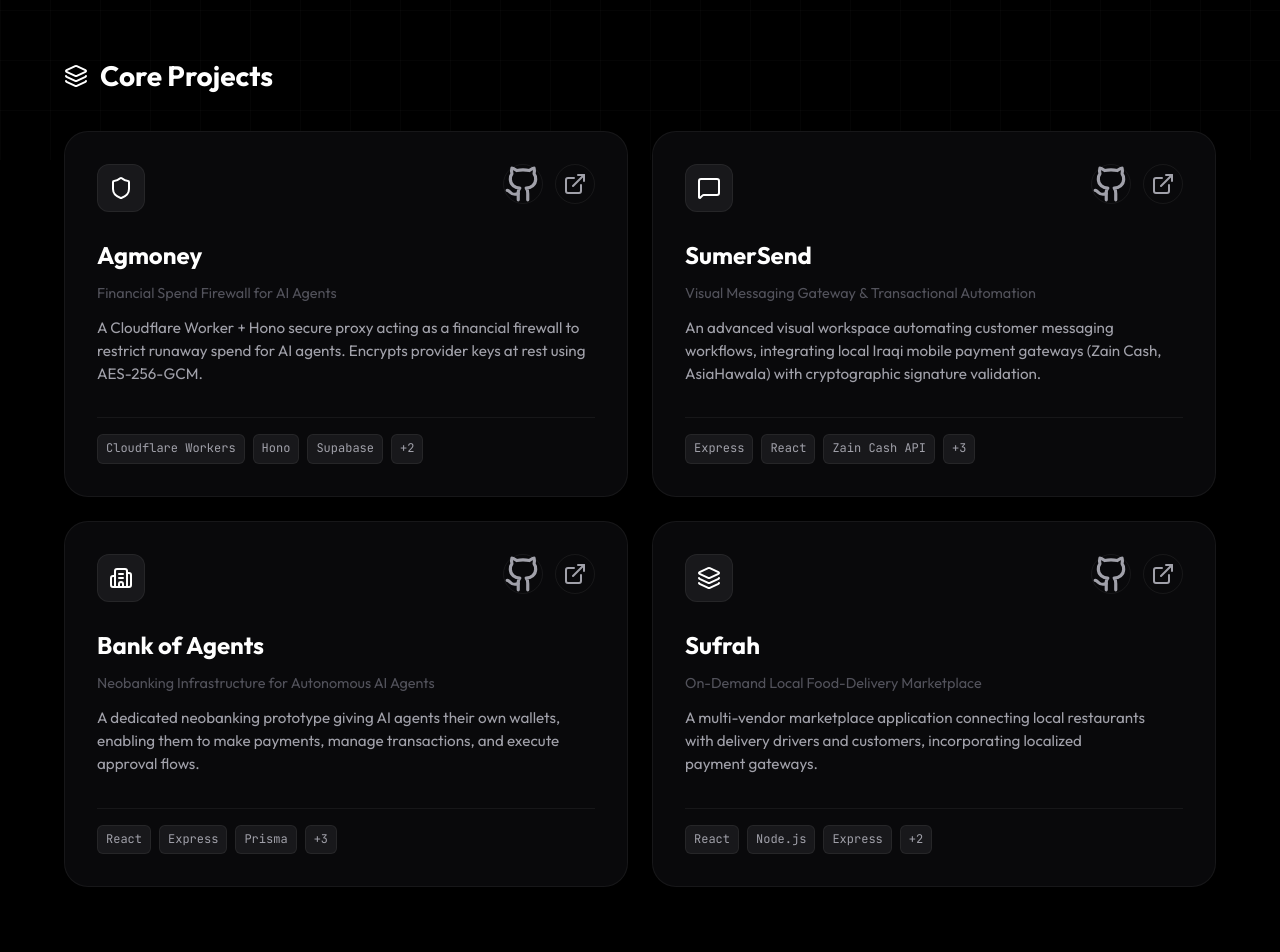
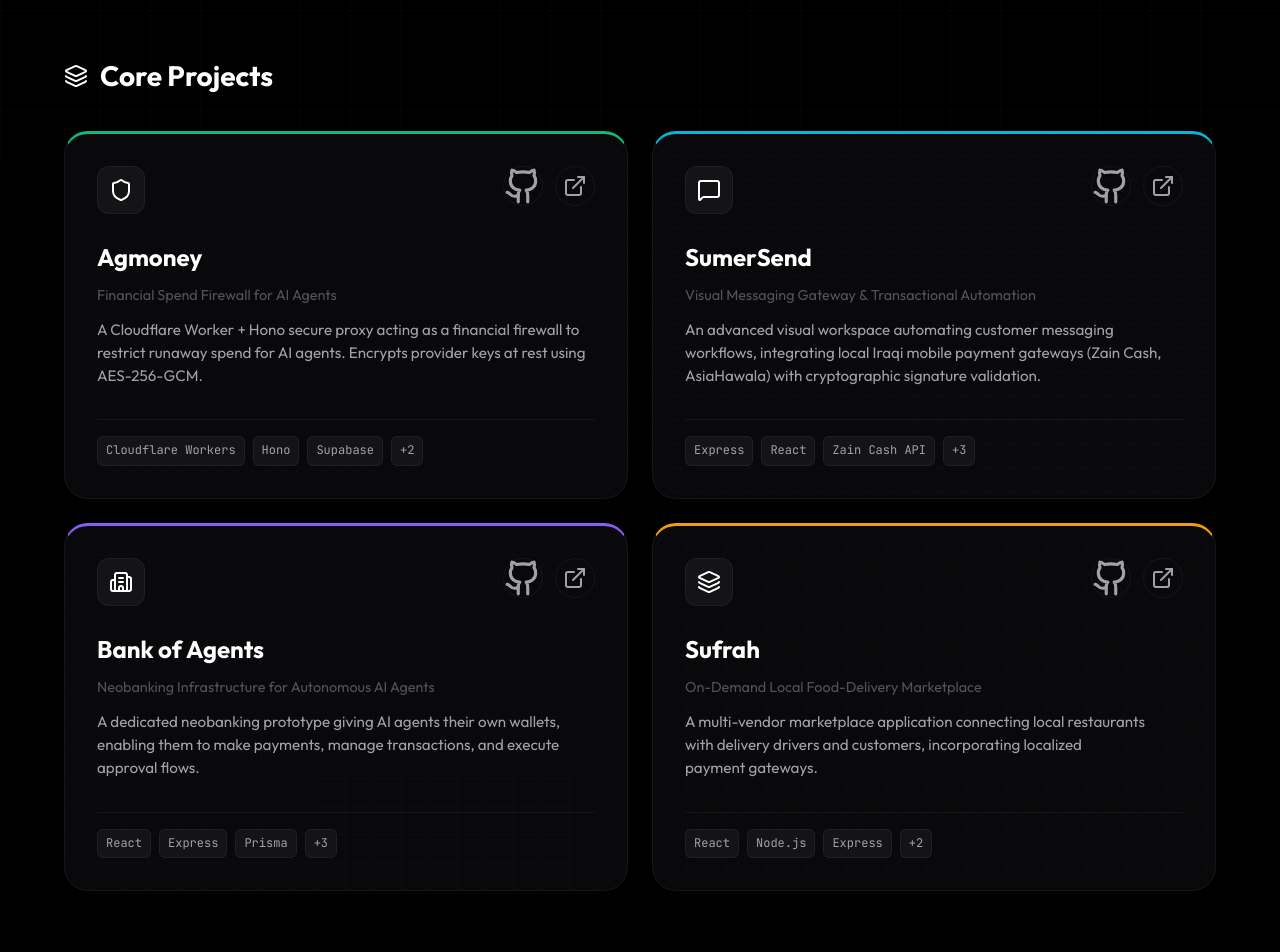
Before and after one commit to Prudctual/portfolio-showcase, a React (Vite) app: page / in a window 1280 px wide. Shown: the part 640-1592 px from the top of the page. Built offline with nearby package versions, Linux system fonts and the light colour scheme.

Commit message:
Add smart design patterns, colors, and border accents for each project card

```diff
--- a/src/index.css
+++ b/src/index.css
@@ -3,20 +3,22 @@
 :root {
   --bg-primary: #000000;
   --bg-secondary: #09090b;
-  --bg-tertiary: #18181b;
+  --bg-tertiary: #141416;
   --text-primary: #ffffff;
   --text-secondary: #a1a1aa;
   --text-muted: #52525b;
 
   --accent-cyan: #06b6d4;
-  --accent-cyan-glow: rgba(6, 182, 212, 0.15);
+  --accent-cyan-glow: rgba(6, 182, 212, 0.12);
   --accent-emerald: #10b981;
-  --accent-emerald-glow: rgba(16, 185, 129, 0.15);
+  --accent-emerald-glow: rgba(16, 185, 129, 0.12);
   --accent-purple: #8b5cf6;
-  --accent-purple-glow: rgba(139, 92, 246, 0.15);
+  --accent-purple-glow: rgba(139, 92, 246, 0.12);
+  --accent-amber: #f59e0b;
+  --accent-amber-glow: rgba(245, 158, 11, 0.12);
 
-  --border-light: rgba(255, 255, 255, 0.06);
-  --border-hover: rgba(255, 255, 255, 0.15);
+  --border-light: rgba(255, 255, 255, 0.05);
+  --border-hover: rgba(255, 255, 255, 0.12);
 
   --font-sans: 'Outfit', -apple-system, BlinkMacSystemFont, "Segoe UI", Roboto, sans-serif;
   --font-mono: 'JetBrains Mono', monospace;
@@ -40,7 +42,7 @@ body {
   line-height: 1.6;
 }
 
-/* Typography wrapping optimization */
+/* Typography Balance */
 h1, h2, h3, h4 {
   color: var(--text-primary);
   text-wrap: balance;
@@ -73,8 +75,8 @@ p {
   pointer-events: none;
   background-size: 50px 50px;
   background-image:
-    linear-gradient(to right, rgba(255, 255, 255, 0.02) 1px, transparent 1px),
-    linear-gradient(to bottom, rgba(255, 255, 255, 0.02) 1px, transparent 1px);
+    linear-gradient(to right, rgba(255, 255, 255, 0.015) 1px, transparent 1px),
+    linear-gradient(to bottom, rgba(255, 255, 255, 0.015) 1px, transparent 1px);
 }
 
 .radial-glow {
@@ -86,7 +88,7 @@ p {
   height: 100vh;
   z-index: 0;
   pointer-events: none;
-  background: radial-gradient(circle 800px at 50% -200px, rgba(24, 24, 27, 0.8), transparent 80%);
+  background: radial-gradient(circle 900px at 50% -250px, rgba(20, 20, 25, 0.9), transparent 80%);
 }
 
 #root {
@@ -97,7 +99,6 @@ p {
   flex-direction: column;
 }
 
-/* Container */
 .container {
   width: 100%;
   max-width: 1200px;
@@ -133,7 +134,7 @@ p {
   font-weight: 700;
   font-size: 1.25rem;
   letter-spacing: -0.5px;
-  transition: opacity 0.2s ease;
+  transition: opacity 0.2s ease, transform 0.2s ease;
 }
 
 .logo:hover {
@@ -147,37 +148,6 @@ p {
 .logo-accent {
   color: var(--text-muted);
   font-weight: 400;
-}
-
-.status-pill {
-  display: inline-flex;
-  align-items: center;
-  gap: 8px;
-  background: rgba(16, 185, 129, 0.06);
-  border: 1px solid rgba(16, 185, 129, 0.15);
-  padding: 6px 12px;
-  border-radius: 9999px;
-  font-family: var(--font-mono);
-  font-size: 0.75rem;
-  color: var(--accent-emerald);
-  font-weight: 500;
-  letter-spacing: 0.5px;
-}
-
-.status-dot {
-  width: 6px;
-  height: 6px;
-  background-color: var(--accent-emerald);
-  border-radius: 50%;
-  box-shadow: 0 0 8px var(--accent-emerald);
-  animation: pulse 2s infinite;
-}
-
-/* Animations */
-@keyframes pulse {
-  0% { transform: scale(0.95); opacity: 0.5; }
-  50% { transform: scale(1.15); opacity: 1; box-shadow: 0 0 12px var(--accent-emerald); }
-  100% { transform: scale(0.95); opacity: 0.5; }
 }
 
 @keyframes itemFadeIn {
@@ -205,7 +175,6 @@ p {
   color: var(--text-primary);
   margin-bottom: 24px;
   letter-spacing: 0.5px;
-  transition: background-color 0.2s ease;
 }
 
 .hero h1 {
@@ -253,7 +222,7 @@ p {
   font-size: 1.75rem;
   font-weight: 700;
   color: var(--text-primary);
-  font-variant-numeric: tabular-nums; /* Prevents layout shifting */
+  font-variant-numeric: tabular-nums;
 }
 
 .stat-lbl {
@@ -292,12 +261,39 @@ p {
   }
 }
 
-/* Cards (Concentric radii applied) */
+/* Dynamic Accent Variables per Card */
+.project-card.agmoney {
+  --card-accent: var(--accent-emerald);
+  --card-accent-glow: rgba(16, 185, 129, 0.05);
+  --card-accent-border: rgba(16, 185, 129, 0.25);
+  --card-pattern-opacity: 0.03;
+}
+.project-card.sumersend {
+  --card-accent: var(--accent-cyan);
+  --card-accent-glow: rgba(6, 182, 212, 0.05);
+  --card-accent-border: rgba(6, 182, 212, 0.25);
+  --card-pattern-opacity: 0.02;
+}
+.project-card.bank {
+  --card-accent: var(--accent-purple);
+  --card-accent-glow: rgba(139, 92, 246, 0.05);
+  --card-accent-border: rgba(139, 92, 246, 0.25);
+  --card-pattern-opacity: 0.03;
+}
+.project-card.sufrah {
+  --card-accent: var(--accent-amber);
+  --card-accent-glow: rgba(245, 158, 11, 0.05);
+  --card-accent-border: rgba(245, 158, 11, 0.25);
+  --card-pattern-opacity: 0.03;
+}
+
+/* Beautiful Premium Cards & Patterns */
 .project-card {
   position: relative;
   background: var(--bg-secondary);
   border: 1px solid var(--border-light);
-  border-radius: 24px; /* Outer Radius = Inner Radius (12px) + Padding (12px equivalent) */
+  border-top: 3px solid var(--card-accent); /* Prominent Color Header Border */
+  border-radius: 24px;
   padding: 32px;
   text-decoration: none;
   color: inherit;
@@ -310,20 +306,53 @@ p {
   animation: itemFadeIn 0.8s cubic-bezier(0.16, 1, 0.3, 1) both;
 }
 
-.projects-grid .project-card:nth-child(1) { animation-delay: 0.15s; }
-.projects-grid .project-card:nth-child(2) { animation-delay: 0.25s; }
-.projects-grid .project-card:nth-child(3) { animation-delay: 0.35s; }
-.projects-grid .project-card:nth-child(4) { animation-delay: 0.45s; }
+/* Smart background design patterns */
+.project-card::after {
+  content: '';
+  position: absolute;
+  inset: 0;
+  z-index: 1;
+  opacity: var(--card-pattern-opacity);
+  pointer-events: none;
+  transition: opacity 0.4s ease;
+}
 
+/* Custom CSS patterns per project */
+.project-card.agmoney::after {
+  background-size: 15px 15px;
+  background-image: radial-gradient(circle, var(--card-accent) 1px, transparent 1px);
+}
+.project-card.sumersend::after {
+  background-size: 24px 24px;
+  background-image:
+    linear-gradient(45deg, var(--card-accent) 12%, transparent 12%),
+    linear-gradient(-45deg, var(--card-accent) 12%, transparent 12%);
+}
+.project-card.bank::after {
+  background-size: 28px 28px;
+  background-image:
+    linear-gradient(to right, var(--card-accent) 1px, transparent 1px),
+    linear-gradient(to bottom, var(--card-accent) 1px, transparent 1px);
+}
+.project-card.sufrah::after {
+  background-size: 40px 40px;
+  background-image: radial-gradient(circle, transparent 50%, var(--card-accent) 52%, transparent 55%);
+}
+
+.project-card:hover::after {
+  opacity: calc(var(--card-pattern-opacity) * 3); /* Pattern glows brighter on hover */
+}
+
+/* Hover effects */
 .project-card::before {
   content: '';
   position: absolute;
   inset: 0;
   background: radial-gradient(
-    800px circle at var(--mouse-x, 0) var(--mouse-y, 0),
-    rgba(255, 255, 255, 0.04),
+    600px circle at var(--mouse-x, 0) var(--mouse-y, 0),
+    var(--card-accent-glow),
     transparent 40%
-  );
+  ); /* Colored Glow Follower */
   z-index: 1;
   pointer-events: none;
   opacity: 0;
@@ -336,15 +365,14 @@ p {
 
 .project-card:hover {
   transform: translateY(-4px);
-  border-color: var(--border-hover);
+  border-color: var(--card-accent-border);
   box-shadow:
-    0 4px 6px -1px rgba(0, 0, 0, 0.2),
-    0 10px 15px -3px rgba(0, 0, 0, 0.4),
-    0 20px 25px -5px rgba(0, 0, 0, 0.6); /* Multi-layered box shadow */
+    0 10px 30px rgba(0, 0, 0, 0.6),
+    0 0 25px var(--card-accent-glow);
 }
 
 .project-card:active {
-  transform: translateY(-2px) scale(0.985); /* Scale on press */
+  transform: translateY(-2px) scale(0.985);
 }
 
 .card-header {
@@ -359,7 +387,7 @@ p {
 .card-icon-container {
   width: 48px;
   height: 48px;
-  border-radius: 12px; /* Inner Radius */
+  border-radius: 12px;
   background: var(--bg-tertiary);
   border: 1px solid var(--border-light);
   display: flex;
@@ -370,22 +398,9 @@ p {
 }
 
 .project-card:hover .card-icon-container {
-  color: var(--accent-cyan);
-  border-color: rgba(6, 182, 212, 0.3);
-  box-shadow: 0 0 15px var(--accent-cyan-glow);
-}
-
-/* Specific Project Accents */
-.project-card.agmoney:hover .card-icon-container {
-  color: var(--accent-emerald);
-  border-color: rgba(16, 185, 129, 0.3);
-  box-shadow: 0 0 15px var(--accent-emerald-glow);
-}
-
-.project-card.bank:hover .card-icon-container {
-  color: var(--accent-purple);
-  border-color: rgba(139, 92, 246, 0.3);
-  box-shadow: 0 0 15px var(--accent-purple-glow);
+  color: var(--card-accent);
+  border-color: var(--card-accent-border);
+  box-shadow: 0 0 15px var(--card-accent-glow);
 }
 
 .card-links {
@@ -395,7 +410,6 @@ p {
   z-index: 3;
 }
 
-/* Minimum Hit Area (40x40px for desktop) */
 .card-link-btn {
   width: 40px;
   height: 40px;
@@ -411,12 +425,12 @@ p {
 
 .card-link-btn:hover {
   background: var(--bg-tertiary);
-  color: var(--text-primary);
-  border-color: var(--text-muted);
+  color: var(--card-accent);
+  border-color: var(--card-accent-border);
 }
 
 .card-link-btn:active {
-  transform: scale(0.96); /* Scale on press */
+  transform: scale(0.96);
 }
 
 .card-body {
@@ -431,9 +445,11 @@ p {
   font-weight: 700;
   color: var(--text-primary);
   margin-bottom: 8px;
-  display: flex;
-  align-items: center;
-  gap: 8px;
+  transition: color 0.3s ease;
+}
+
+.project-card:hover .project-title {
+  color: var(--card-accent); /* Title text transitions to signature color on hover */
 }
 
 .project-subtitle {
@@ -466,6 +482,12 @@ p {
   color: var(--text-secondary);
   padding: 4px 8px;
   border-radius: 6px;
+  transition: var(--transition-smooth);
+}
+
+.project-card:hover .tech-tag {
+  border-color: var(--card-accent-border);
+  color: var(--text-primary);
 }
 
 /* Modal Overlay */
@@ -501,7 +523,6 @@ p {
   to { opacity: 1; transform: scale(1) translateY(0); }
 }
 
-/* Minimum Hit Area (40x40px for desktop) */
 .modal-close {
   position: absolute;
   top: 24px;
@@ -527,7 +548,7 @@ p {
 }
 
 .modal-close:active {
-  transform: scale(0.96); /* Scale on press */
+  transform: scale(0.96);
 }
 
 .modal-header {
@@ -741,7 +762,7 @@ p {
 }
 
 .btn:active {
-  transform: scale(0.96); /* Scale on press */
+  transform: scale(0.96);
 }
 
 .btn-primary {
```
